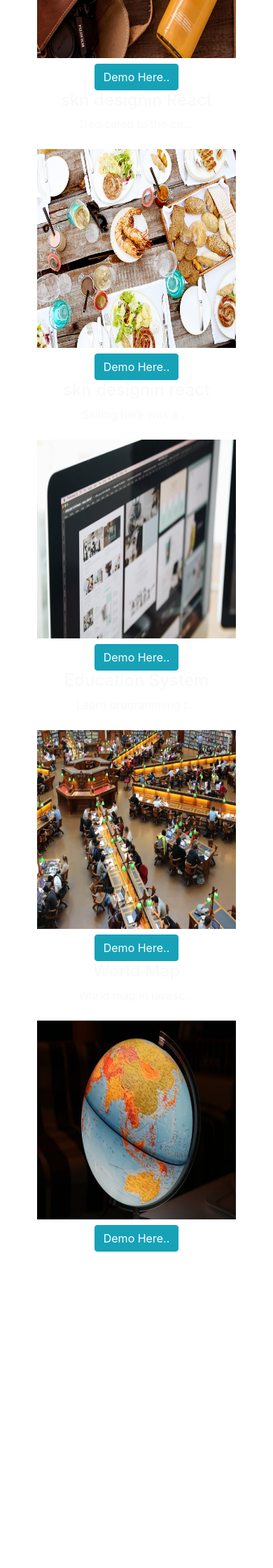
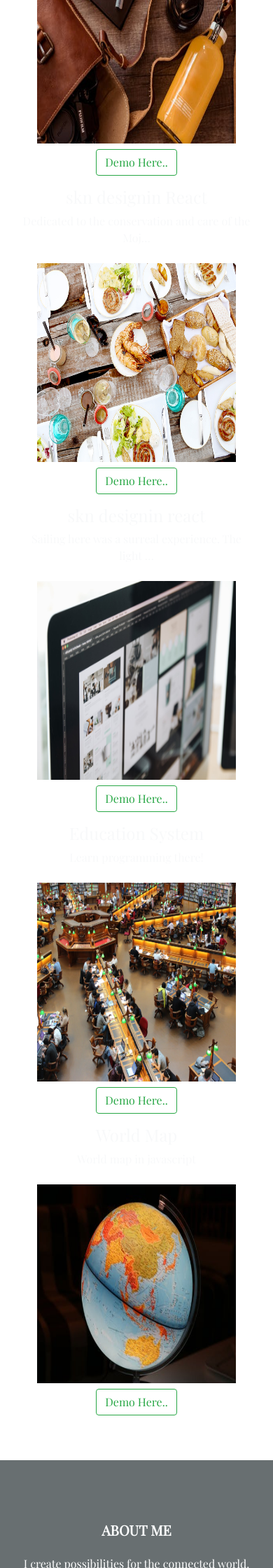
Before and after one commit to Kashif1Naqvi/django3-personall-portfolio, a Django app: page / in a window 390 px wide. Shown: the part 845-3085 px from the top of the page at 70% size. Before the commit the page ends 2633 px from the top, so only its background shows below. Run offline with Django 3.2, Linux system fonts and the light colour scheme; data comes from the database, SQL or seed files in the repository; some libraries are stand-ins or nearby versions.

Commit message:
code updated

```diff
--- a/blog/templates/blog/all_blogs.html
+++ b/blog/templates/blog/all_blogs.html
@@ -10,7 +10,7 @@
         <div class="card-body">
             <h5 class="card-title">{{post.title | truncatechars:20 }}</h5>
             <p class="card-text">{{post.description| truncatechars:40 }}</p>
-            <a href="{% url 'blog:detail' post.id %}" class="btn btn-info">See more</a>
+            <a href="{% url 'blog:detail' post.id %}" class="btn btn-outline-success ">See more</a>
         </div>
     </div>
     </div>
--- a/django_portfolio_project/settings.py
+++ b/django_portfolio_project/settings.py
@@ -125,7 +125,6 @@ STATIC_ROOT = os.path.join(BASE_DIR , 'static')
 MEDIA_ROOT = os.path.join(BASE_DIR , 'media')
 MEDIA_URL  = '/media/'
 
-
 try:
     from .local_settings import *
 except ImportError:
--- a/portfolio/static/portfolio/style.css
+++ b/portfolio/static/portfolio/style.css
@@ -6,3 +6,9 @@
     min-height: 100%;
     z-index: -1;
 }
+
+
+body{
+    font-family: 'Playfair Display', serif;
+
+}
--- a/portfolio/templates/portfolio/base.html
+++ b/portfolio/templates/portfolio/base.html
@@ -5,7 +5,7 @@
     <meta charset="UTF-8">
     <meta charset="utf-8">
     <meta name="viewport" content="width=device-width, initial-scale=1, shrink-to-fit=no">
-
+		<link href="https://fonts.googleapis.com/css2?family=Playfair+Display&display=swap" rel="stylesheet">
     <!-- Bootstrap CSS -->
     <link href="https://unpkg.com/aos@2.3.1/dist/aos.css" rel="stylesheet">
     <link rel="stylesheet" href="{% static 'portfolio/bootstrap.min.css' %} " integrity="sha384-Gn5384xqQ1aoWXA+058RXPxPg6fy4IWvTNh0E263XmFcJlSAwiGgFAW/dAiS6JXm" crossorigin="anonymous">
@@ -14,42 +14,101 @@
 </head>
 <body>
     <video autoplay muted loop id="myVideo">
-        <source src="{% static 'portfolio/bg.mp4' %}" type="video/mp4">
+        <source src="{% static 'portfolio/bgImg.mp4' %}" type="video/mp4">
         Your browser does not support HTML5 video.
       </video>
     <div class="container-fluid">
-        <div class="row no-gutters">
-            <div class="mb-5 col-12 col-md-12 col-sm-12 col-lg-12 col-xl-12">
-                <nav class="navbar navbar-expand-md navbar-light bg-info fixed-top" style="background-color:#f1f1f1 !important;" >
-                    <button class="navbar-toggler" type="button" data-target="#nav" data-toggle="collapse"  aria-label="Togge navigation"
-                            aria-expanded="false" aria-controls="nav"  >
-                        <span class="navbar-toggler-icon  " ></span>
-                    </button>
-                    <div class="collapse navbar-collapse" id="nav" >
-                        <ul class="navbar-nav mr-auto">
-                            <li class="nav-item" ><a target="_blank" class="text-dark nav-link font-weight-bold" href="{% static 'portfolio/Resume.pdf' %}" >Resume</a></li>
-                            <li class="nav-item text-dark" ><a target="_blank" class="text-dark nav-link font-weight-bold" href="https://twitter.com/naqvishah582" >Twitter</a></li>
-                        </ul>
-                        <ul class="navbar-nav text-center ">
-                            <li class="nav-item text-dark" >
-                                <a href="/" class="navbar-brand text-dark font-weight-bold nav-link ">Portfolio</a>
+        {% block content  %}{% endblock content %}
+    </div>
+	<footer class="page-footer font-small mt-5 pt-4" style="background-color: #293335; opacity: .7; "   >
+
+    <!-- Footer Links -->
+    <div class="container text-center text-md-left mt-5">
+
+      <!-- Grid row -->
+      <div class="row">
+
+        <!-- Grid column -->
+        <div class="col-md-4 mx-auto text-light">
+
+          <!-- Content -->
+          <h5 class="font-weight-bold text-uppercase mt-3 mb-4">About me</h5>
+          <p>I create possibilities for the connected world.</p>
+
+        </div>
+        <!-- Grid column -->
+
+        <hr class="clearfix w-100 d-md-none">
+
+        <!-- Grid column -->
+        <div class="col-md-2 mx-auto">
+
+          <!-- Links -->
+          <h5 class="font-weight-bold text-uppercase text-light mt-3 mb-4">Explore</h5>
+
+          <ul class="list-unstyled">
+            <li>
+              <a target="_blank" class="text-light font-weight-bold" href="{% static 'portfolio/Resume.pdf' %}" >Resume</a>
+            </li>
+            <li>
+							<a href="/" class=" text-light font-weight-bold ">Portfolio</a>
+						</li>
+            <li>
+              <a target="_blank" class="text-light font-weight-bold" href="{% url 'blog:all_blogs' %}" >Blog</a>
             </li>
           </ul>
-                        <ul class="navbar-nav ml-auto" >
-                            <li class="nav-item text-dark" ><a target="_blank" class="text-dark nav-link font-weight-bold" href="https://www.linkedin.com/in/syed-kashif-8b48a015b/" >Linkdin</a></li>
-                            <li class="nav-item text-dark" ><a target="_blank" class="text-dark nav-link font-weight-bold" href="{% url 'blog:all_blogs' %}" >Blog</a></li>
+
+        </div>
+        <!-- Grid column -->
+
+        <hr class="clearfix w-100 d-md-none">
+
+
+        <hr class="clearfix w-100 d-md-none">
+
+        <!-- Grid column -->
+        <div class="col-md-2 mx-auto">
+
+          <!-- Links -->
+          <h5 class="font-weight-bold text-uppercase text-light mt-3 mb-4">Follow</h5>
+
+          <ul class="list-unstyled">
+            <li>
+              <a href="https://twitter.com/naqvishah582" target="_blank" ><img width="40" src="https://img.icons8.com/ios-filled/50/000000/twitter.png"/></a>
+            </li>
+            <li>
+              <a href="https://www.linkedin.com/in/syed-kashif-8b48a015b/" target="_blank" ><img width="40" src="https://img.icons8.com/ios-filled/50/000000/linkedin.png"/></a>
+            </li>
           </ul>
+
         </div>
-                </nav>
+        <!-- Grid column -->
+
       </div>
+      <!-- Grid row -->
+
     </div>
-        {% block content  %}{% endblock content %}
-    </div>
-    <!-- Optional JavaScript -->
-    <!-- jQuery first, then Popper.js, then Bootstrap JS -->
+    <!-- Footer Links -->
+
+    <hr>
+
+
+    <!-- Call to action -->
+
+    <hr>
+
+
+    <!-- Social buttons -->
+
+    <!-- Copyright -->
+    <div class="footer-copyright text-center text-light py-3">© 2020 Copyright</div>
+    <!-- Copyright -->
+
+	</footer>
 	<script src="https://code.jquery.com/jquery-3.2.1.slim.min.js" integrity="sha384-KJ3o2DKtIkvYIK3UENzmM7KCkRr/rE9/Qpg6aAZGJwFDMVNA/GpGFF93hXpG5KkN" crossorigin="anonymous"></script>
 	<script src="https://cdnjs.cloudflare.com/ajax/libs/popper.js/1.12.9/umd/popper.min.js" integrity="sha384-ApNbgh9B+Y1QKtv3Rn7W3mgPxhU9K/ScQsAP7hUibX39j7fakFPskvXusvfa0b4Q" crossorigin="anonymous"></script>
 	<script src="https://maxcdn.bootstrapcdn.com/bootstrap/4.0.0/js/bootstrap.min.js" integrity="sha384-JZR6Spejh4U02d8jOt6vLEHfe/JQGiRRSQQxSfFWpi1MquVdAyjUar5+76PVCmYl" crossorigin="anonymous"></script>
+
     <script src="https://unpkg.com/aos@2.3.1/dist/aos.js"></script>
     <script>
         AOS.init();
--- a/portfolio/templates/portfolio/home.html
+++ b/portfolio/templates/portfolio/home.html
@@ -1,36 +1,53 @@
 {% extends 'portfolio/base.html' %}
 {% load static %}
 {% block content %}
-	<div class="text-center container " >
-		<h2 class="text-center font-weight-bold text-light " >My awersome portfolio</h2>
-		<div class="row mb-2">
+	<div class="text-center container" >
+		<div class="row mb-5 mt-5">
 			<div class="col-6 p-1 mt-3 text-light" data-aos="flip-up" data-aos-duration="3000" style=" border:steelblue white 1px; box-shadow:0px 5px 10px  white; ">
-				<div class="mt-5" >
+				<div class="mt-5 p-2 " >
 					<h1 class="display-5  " >Hi! I am Syed Kashif</h1>
 					<p>A Web Developer who creates UX rich <br> performant websites and web applications.</p>
 				</div>
 			</div>
-			<div class="col-6 p-1 mt-3" data-aos="flip-left" data-aos-duration="3000" style=" border:steelblue white 1px; box-shadow:0px 5px 10px  white; ">
+			<div class="col-6 p-1 mt-3 p-2" data-aos="flip-left" data-aos-duration="3000" style=" border:steelblue white 1px; box-shadow:0px 5px 10px  white; ">
 				<img src="{% static 'portfolio/images/1582950408526.jpg' %}" class="img-fluid rounded-circle mr-auto ml-auto " style="display:block; " width=200 height=200  />
 			</div>
 		</div>
-		<h1 class="text-center text-light " >Projects</h1>
-		<hr class="bg-info" >
+		<div data-aos="fade-down"
+		data-aos-easing="linear"
+		data-aos-duration="1500" data-aos-duration="2000">
+			<button type="button" class="btn btn-outline-success btn-lg" data-toggle="modal" data-target=".bd-example-modal-lg">Hire me</button>
+		</div>
+		<div class="modal fade bd-example-modal-lg " tabindex="-1" role="dialog" aria-labelledby="myLargeModalLabel" aria-hidden="true">
+			<div class="modal-dialog modal-md">
+				<div class="modal-content p-5	">
+				 <h1 class="font-weight-bold text-center " >Curriculum Vitae</h1>
+				 <hr >
+				 <p>Grab My CV to find out more about me.</p>
+				 <a class="btn btn-info btn-lg" href="{% static 'portfolio/Resume.pdf' %}">Download</a>
+				 <div class="mt-4  " >
+					<button type="button" class="btn btn-outline-success btn-lg flaot-right" data-dismiss="modal">Exit</button>
+				 </div>
+				</div>
+			</div>
+		</div>
+		<h1 class="text-center text-light mt-5">Projects</h1>
+		<hr class="bg-info mt-5" >
 		<div class="row">
 			{% for project in projects %}
 				<div class="col-12 col-md-4 col-lg-4 col-xl-4  ">
 					<div class="text-light">
 						<h4>{{project.title}}</h4>
-						<p>{{project.description|truncatechars:20 }}</p>
+						<p>{{project.description|truncatechars:50 }}</p>
 					</div>
-					<div class="mt-3" >
+					<div class="mt-3 mb-3" >
 						<div  data-aos="fade-down"
 						data-aos-easing="linear"
 						data-aos-duration="1500" data-aos-duration="2000" >
 							<img src="{{project.image.url}}" class="img-rounded  p-2"  width=300 height=300 /><br>
 						</div>
 						{% if project.url %}
-							<a target="_blank"  class="btn btn-info" href="{{project.url}}" >Demo Here..</a>
+							<a target="_blank"  class="btn btn-outline-success " href="{{project.url}}" >Demo Here..</a>
 						{% endif %}
 					</a>
 					</div>
```
Also changed, not shown: 1 other file. Lines whose indentation alone changed are shown as unchanged.
